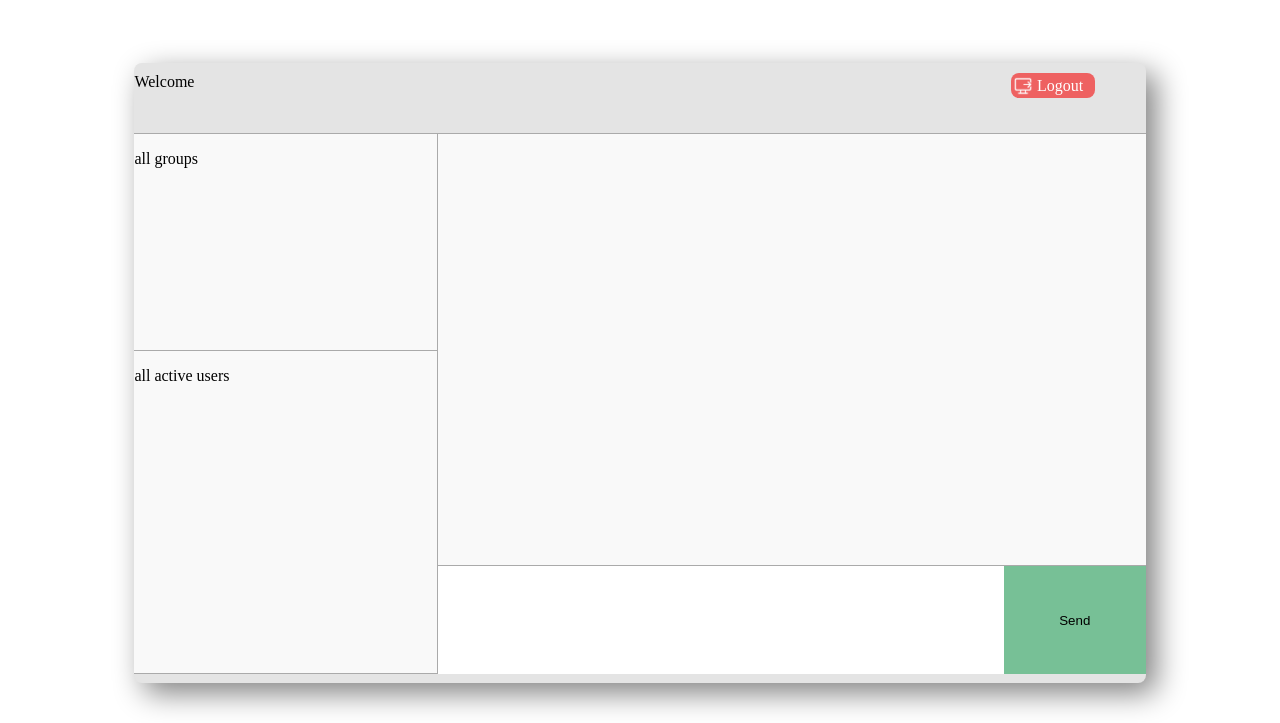
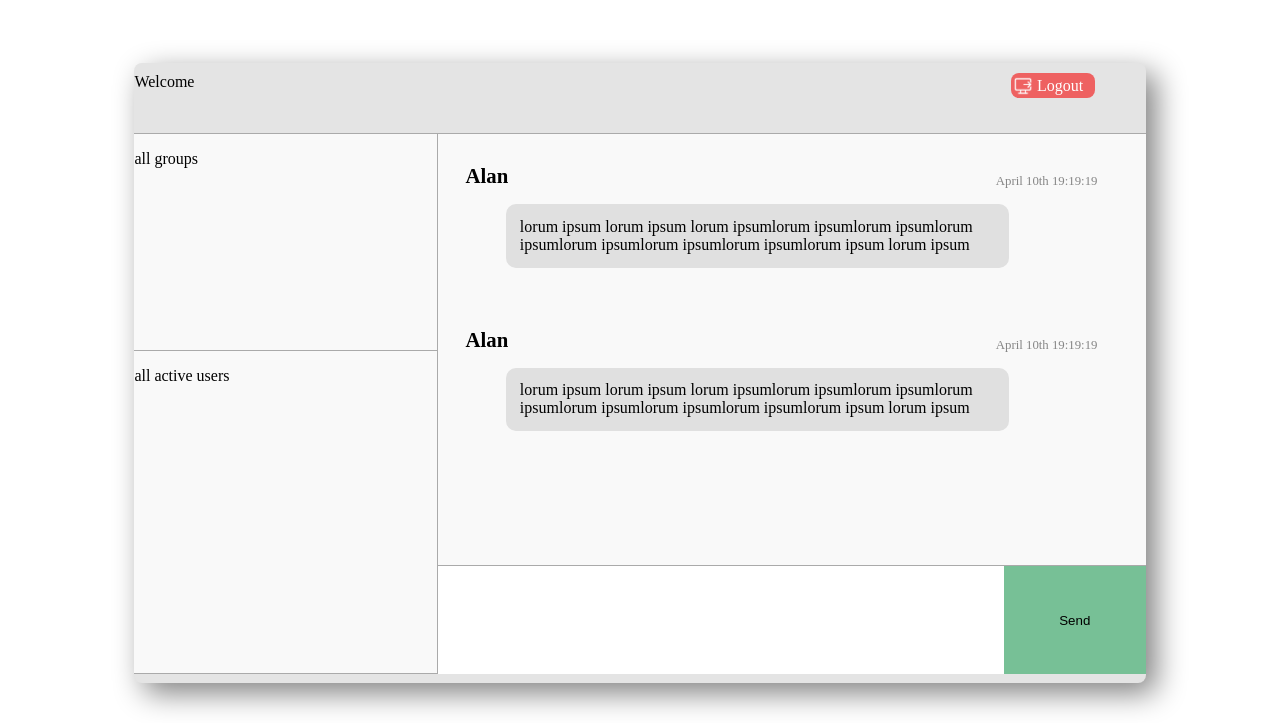
Before and after one commit to GavinJin0501/Web-based-chat-app-using-flask-socketio, a Python web app: template test_socketio_for_flask/templates/home.html in a window 1280 px wide. Shown: the top 723 px of the page. Run offline with Jinja, Linux system fonts and the light colour scheme; the template is opened without the code that fills it, so the values that code supplies are empty; some libraries are stand-ins or nearby versions.

Commit message:
new message interface / changing thread WIP

```diff
--- a/test_socketio_for_flask/static/displayMessage.js
+++ b/test_socketio_for_flask/static/displayMessage.js
@@ -2,5 +2,28 @@ console.log("works");
 
 function appendMessageFromJSON(message) {
     console.log(message);
-    return; // return a html node
+    let messageElement = document.createElement("div");
+    messageElement.className = "message-element";
+
+    let title = document.createElement("p");
+    title.className = "message-element-title";
+
+    let name = document.createElement("span");
+    name.className = "message-element-name";
+    name.innerHTML = message.From;
+    title.appendChild(name);
+
+    let time = document.createElement("span");
+    time.className = "message-element-time";
+    time.innerHTML = message.Time;
+    title.appendChild(time);
+
+    messageElement.appendChild(title);
+
+    let content = document.createElement("p");
+    content.className = "message-element-content";
+    content.innerHTML = message.Content;
+
+    messageElement.appendChild(content);
+    return messageElement; // return a html node
 }
--- a/test_socketio_for_flask/static/main.js
+++ b/test_socketio_for_flask/static/main.js
@@ -1,5 +1,7 @@
 var otherUsers = [];
 var grouplist = [];
+var currentThread;
+
 $(document).ready(function () {
     var socket = io.connect('http://127.0.0.1:5000');
     updateUserList();
@@ -16,17 +18,18 @@ $(document).ready(function () {
     socket.on('message', function (msg) {
         var temp;
         msg = JSON.parse(msg);
-        console.log(msg);
+        // console.log(msg);
         // appendMessageFromJSON(msg);
         if (msg.Type == "Connect") {
             temp = msg.Time.concat(" ", msg.Username, ": ", msg.Content);
-            $("#messages").append('<li>' + temp + '</li>');
+            // $("#messages").append('<li>' + temp + '</li>');
         } else if (msg.Type == "Send") {
-            temp = msg.Time.concat(" ", msg.From, ": ", msg.Content);
-            $("#messages").append('<li>' + temp + '</li>');
+            document.getElementById("message-box").appendChild(appendMessageFromJSON(msg));
+            // temp = msg.Time.concat(" ", msg.From, ": ", msg.Content);
+            // $("#messages").append('<li>' + temp + '</li>');
         } else if (msg.Type == "history") {
             console.log("Receive history");
-            msg.Content.forEach(element => $("#messages").append('<li>' + element + '</li>'));
+            // msg.Content.forEach(element => $("#messages").append('<li>' + element + '</li>'));
         }
 
         console.log('Received message');
@@ -44,8 +47,10 @@ $(document).ready(function () {
     function sendMessage() {
         console.log('Send message');
         msg = $('#myMessage').val();
-        $("#messages").append('<li>' + msg + '</li>');
-        const meInfo = { "Type": "Send", "From": currentUserName, "To": "general", "Content": msg };
+        // $("#messages").append('<li>' + msg + '</li>');
+        // only sends to the currentThread 周四晚上排练前写的 没写完的功能
+        const meInfo = { "Type": "Send", "From": currentUserName, "To": currentThread, "Content": msg, "Chat": "group"};
+        document.getElementById("message-box").appendChild(appendMessageFromJSON(meInfo));
         socket.send(JSON.stringify(meInfo));
         $('#myMessage').val('');
     }
@@ -66,6 +71,8 @@ function selectBar(node) {
         document.getElementById("selected-sidebar").setAttribute("id", "");
     };
     node.setAttribute('id', "selected-sidebar");
+    currentThread = node.firstChild.innerHTML;
+    console.log(currentThread)
 }
 
 function updateUserList() {
--- a/test_socketio_for_flask/static/style.css
+++ b/test_socketio_for_flask/static/style.css
@@ -151,3 +151,30 @@ button#sendbutton {
 /* div.framework-box{
     overflow: hidden;
 } */
+
+div.message-element {
+    padding: 2%;
+}
+
+span.message-element-name {
+    font-weight: bold;
+    font-size: 1.3em;
+    margin-left: 2%;
+}
+
+span.message-element-time {
+    font-size: 0.8em;
+    color:rgb(134, 134, 134);
+    /* text-align: right; */
+    float: right;
+    margin-top: 10px;
+    margin-right: 5%;
+}
+
+p.message-element-content {
+    margin-left: 8%;
+    padding: 2%;
+    width: 70%;
+    border-radius: 10px;
+    background-color:rgb(224, 224, 224);
+}
--- a/test_socketio_for_flask/templates/home.html
+++ b/test_socketio_for_flask/templates/home.html
@@ -29,7 +29,20 @@
 		</div>
 		<div class="framework-box" id="right-bar">
 			<div class="content-box" id="message-box">
-				<ul id="messages"></ul>
+				<!-- <ul id="messages"></ul> -->
+				<div class="message-element">
+					<p class="message-element-title"><span class="message-element-name">Alan</span><span
+							class="message-element-time">April 10th 19:19:19</span></p>
+					<p class="message-element-content">lorum ipsum lorum ipsum lorum ipsumlorum ipsumlorum ipsumlorum
+						ipsumlorum ipsumlorum ipsumlorum ipsumlorum ipsum lorum ipsum</p>
+				</div>
+				<div class="message-element">
+					<p class="message-element-title"><span class="message-element-name">Alan</span><span
+							class="message-element-time">April 10th 19:19:19</span></p>
+					<p class="message-element-content">lorum ipsum lorum ipsum lorum ipsumlorum ipsumlorum ipsumlorum
+						ipsumlorum
+						ipsumlorum ipsumlorum ipsumlorum ipsum lorum ipsum</p>
+				</div>
 			</div>
 			<div class="content-box" id="type-box">
 				<input type="text" id="myMessage">
--- a/test_socketio_for_flask/test_socketio.py
+++ b/test_socketio_for_flask/test_socketio.py
@@ -139,7 +139,7 @@ def handle_message(msg):
     # msg = {"Type": "Send", "From": from_user, "To": destination, "Content": content, "Chat": private/group}
     # -> May need a state: group/private
     elif msg["Type"] == "Send":
-        # print(msg)
+        print(msg)
         content = msg["Content"]
         from_name = msg["From"]
         to_name = msg["To"]
```
